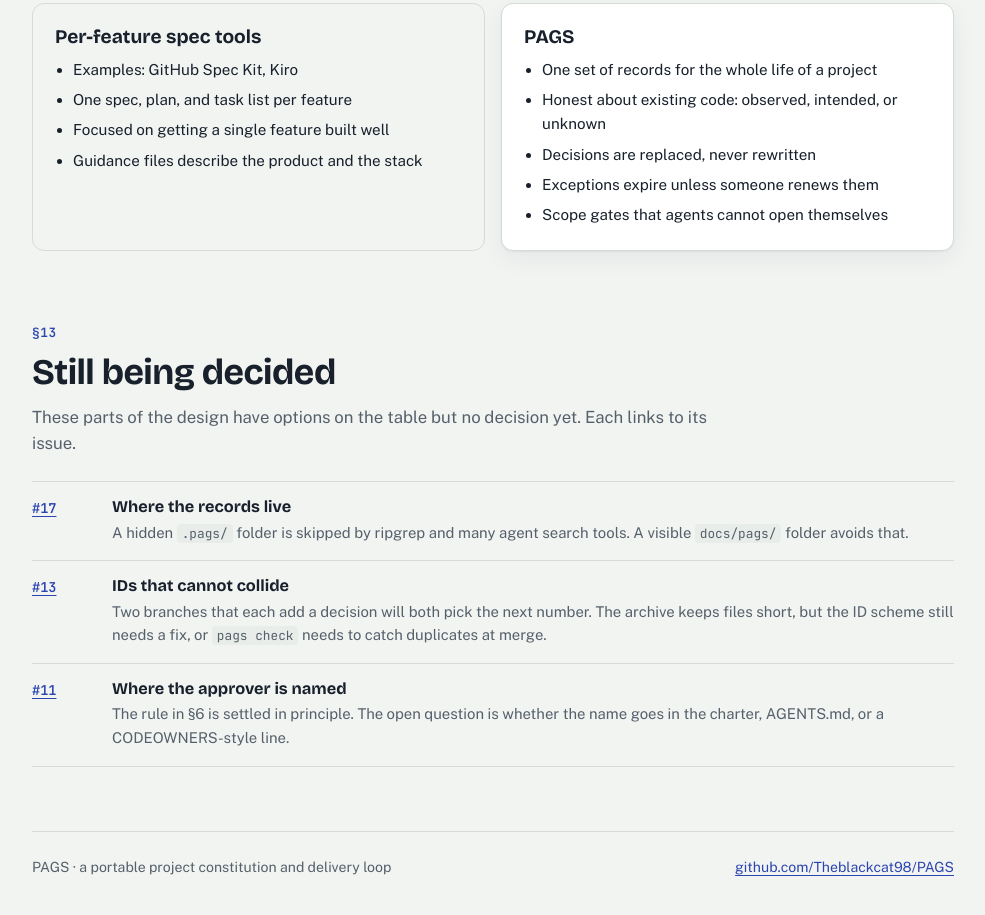
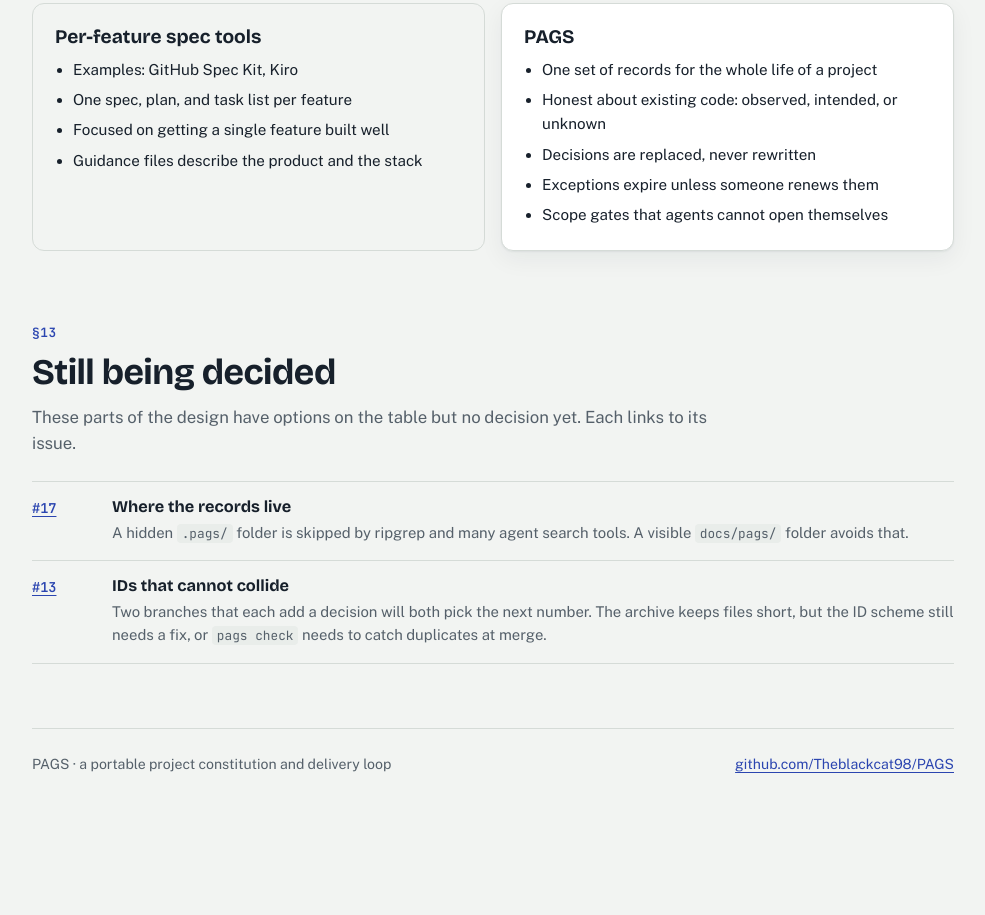
Before and after one commit to Theblackcat98/PAGS, a plain HTML site: page docs/index.html in a window 1280 px wide. Shown: the part 9262-10177 px from the top of the page, without its empty margins (266-1251 px from the left). After the commit the page ends 10110 px from the top, so only its background shows below. Drawn offline with nearby package versions, Linux system fonts and the light colour scheme.

Commit message:
docs: define who can approve and record agent vs human authority
- Updated `AGENTS.md` template's "Authority" section to state that agents may create proposals and record evidence, but only a named maintainer can approve roadmap items, accept decisions, grant exceptions, or change the charter.
- Added explicit definition of the "Fast path" for in-session approvals to avoid blocking solo maintainers.
- Resolved the open question about where the approver is named by documenting the decision in `README.md` (naming them in the headers of `AGENTS.md` and the charter) and removing it from "Open questions" in `README.md` and `docs/index.html`.

```diff
--- a/docs/index.html
+++ b/docs/index.html
@@ -858,10 +858,6 @@ flowchart LR
             <a class="num" href="https://github.com/Theblackcat98/PAGS/issues/13">#13</a>
             <div><h3>IDs that cannot collide</h3><p>Two branches that each add a decision will both pick the next number. The archive keeps files short, but the ID scheme still needs a fix, or <code>pags check</code> needs to catch duplicates at merge.</p></div>
           </li>
-          <li>
-            <a class="num" href="https://github.com/Theblackcat98/PAGS/issues/11">#11</a>
-            <div><h3>Where the approver is named</h3><p>The rule in §6 is settled in principle. The open question is whether the name goes in the charter, AGENTS.md, or a CODEOWNERS-style line.</p></div>
-          </li>
         </ul>
       </section>
 
```
Also changed, not shown: 2 other files.
